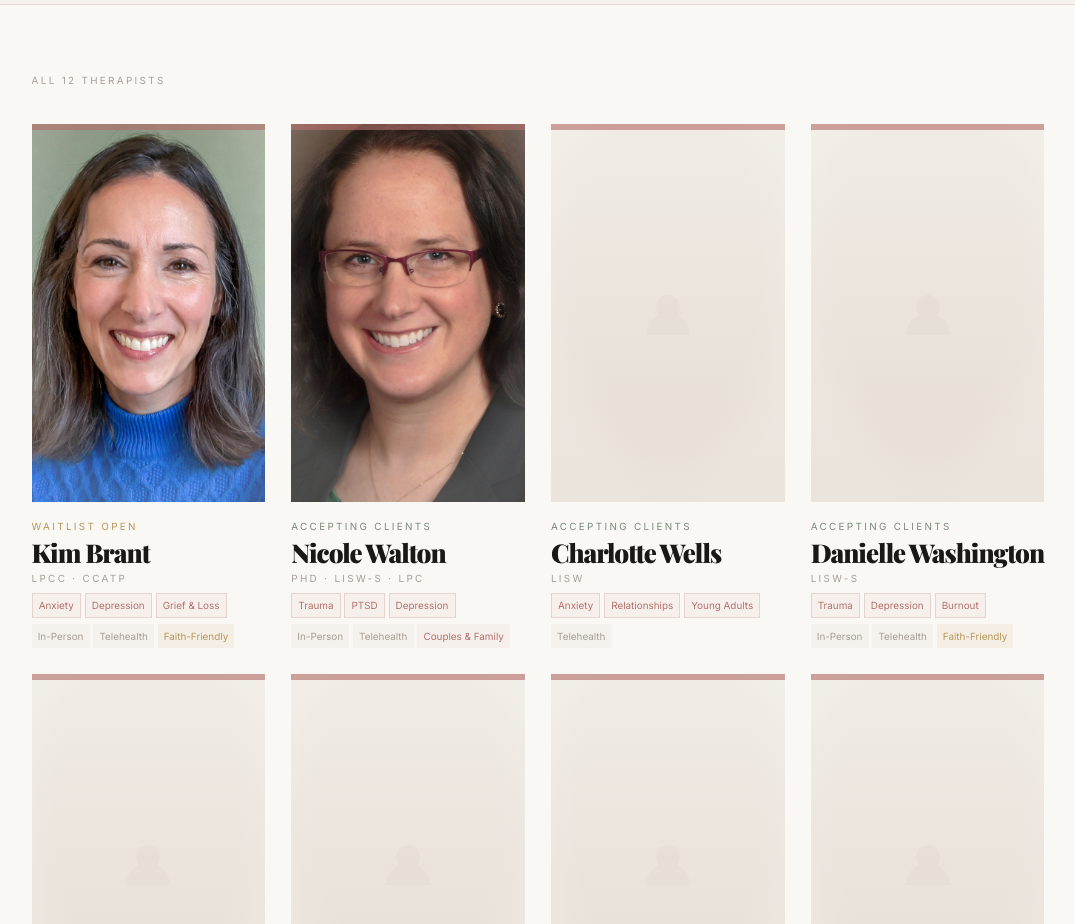
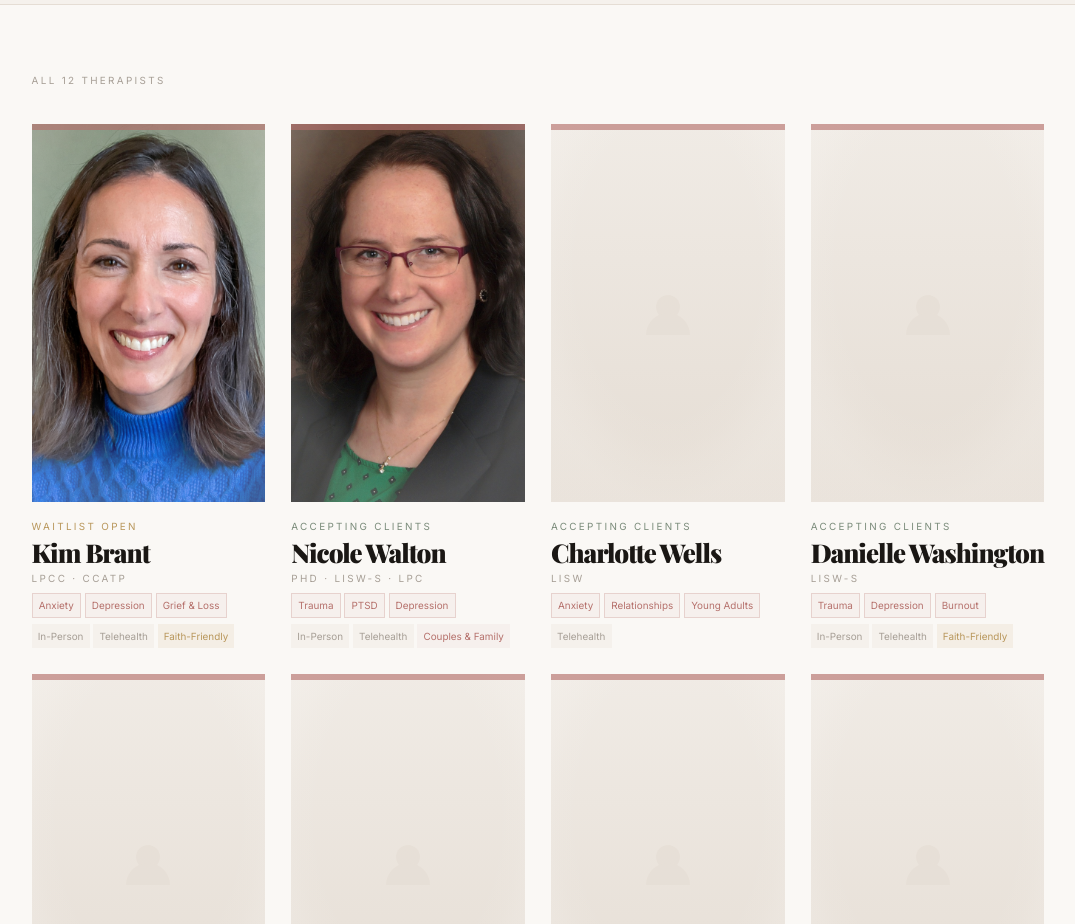
Before and after one commit to JDOG332/nguwellness, a Next.js app: page /therapists in a window 1280 px wide. Shown: the part 1020-1944 px from the top of the page, without its empty margins (102-1177 px from the left). Built offline with nearby package versions, Linux system fonts and the light colour scheme; a web font is replaced by a local one.

Commit message:
Fix Nicole directory photo to match individual page (bio3.jpg)

```diff
--- a/app/therapists/TherapistsDirectory.jsx
+++ b/app/therapists/TherapistsDirectory.jsx
@@ -7,7 +7,7 @@ import Footer from "../Footer";
 /* ── THERAPIST DATA (all 12) ─────────────────────────────── */
 const THERAPISTS = [
   { slug:"kim-brant", name:"Kim Brant", credentials:"LPCC · CCATP", title:"Licensed Counselor", photo:"/images/therapists/Kim_Brant_bio.png", status:"waitlisting", yrs:19, specialties:["Anxiety","Depression","Grief & Loss","Life Transitions"], formats:["in-person","telehealth"], locations:["dayton"], days:["monday","tuesday","thursday"], faith:true, ages:"Adults 18–75", quote:"Real, lasting relief from the things that keep you stuck.", tags:["anxiety","depression","grief","transition","relationship","stress","monday","tuesday","thursday","telehealth","inperson","dayton","ohio","faith","cbt","act","erp","adults","18"] },
-  { slug:"nicole-walton", name:"Nicole Walton", credentials:"PhD · LISW-S · LPC", title:"Owner & Founder", photo:"/images/therapists/Nicole_Walton_bio.jpg", status:"accepting", yrs:20, specialties:["Trauma","PTSD","Depression","Life Transitions"], formats:["in-person","telehealth"], locations:["dayton","rocky river"], days:["monday","tuesday","wednesday","thursday","friday"], faith:false, ages:"Adults 18+", couples:true, quote:"Every person deserves care that meets them exactly where they are.", tags:["trauma","ptsd","depression","transition","anxiety","relationship","monday","tuesday","wednesday","thursday","friday","telehealth","inperson","dayton","rocky river","ohio","adults"] },
+  { slug:"nicole-walton", name:"Nicole Walton", credentials:"PhD · LISW-S · LPC", title:"Owner & Founder", photo:"/images/therapists/Nicole_Walton_bio3.jpg", status:"accepting", yrs:20, specialties:["Trauma","PTSD","Depression","Life Transitions"], formats:["in-person","telehealth"], locations:["dayton","rocky river"], days:["monday","tuesday","wednesday","thursday","friday"], faith:false, ages:"Adults 18+", couples:true, quote:"Every person deserves care that meets them exactly where they are.", tags:["trauma","ptsd","depression","transition","anxiety","relationship","monday","tuesday","wednesday","thursday","friday","telehealth","inperson","dayton","rocky river","ohio","adults"] },
   { slug:"charlotte-wells", name:"Charlotte Wells", credentials:"LISW", title:"Licensed Social Worker", photo:null, status:"accepting", yrs:8, specialties:["Anxiety","Relationships","Young Adults","Self-Esteem"], formats:["telehealth"], locations:["ohio"], days:["tuesday","wednesday","thursday"], faith:false, ages:"Adults 18–40", quote:"You don't have to have it figured out to start.", tags:["anxiety","relationship","selfesteem","transition","tuesday","wednesday","thursday","telehealth","ohio","adults","young adults"] },
   { slug:"danielle-washington", name:"Danielle Washington", credentials:"LISW-S", title:"Licensed Social Worker", photo:null, status:"accepting", yrs:12, specialties:["Trauma","Depression","Burnout","Identity"], formats:["in-person","telehealth"], locations:["dayton"], days:["monday","wednesday","friday"], faith:true, ages:"Adults 18+", quote:"Healing happens when you finally feel safe enough to tell the truth.", tags:["trauma","depression","burnout","identity","stress","monday","wednesday","friday","inperson","telehealth","dayton","ohio","faith","adults"] },
   { slug:"pam-gibson", name:"Pam Gibson", credentials:"LSW", title:"Licensed Social Worker", photo:null, status:"accepting", yrs:15, specialties:["Grief & Loss","Older Adults","Life Transitions","Anxiety"], formats:["in-person","telehealth"], locations:["dayton"], days:["monday","tuesday","thursday"], faith:true, ages:"Adults 30+", quote:"Grief is not a problem to solve. It's a process to walk through.", tags:["grief","loss","transition","anxiety","depression","monday","tuesday","thursday","inperson","telehealth","dayton","ohio","faith","adults","older adults"] },
```
